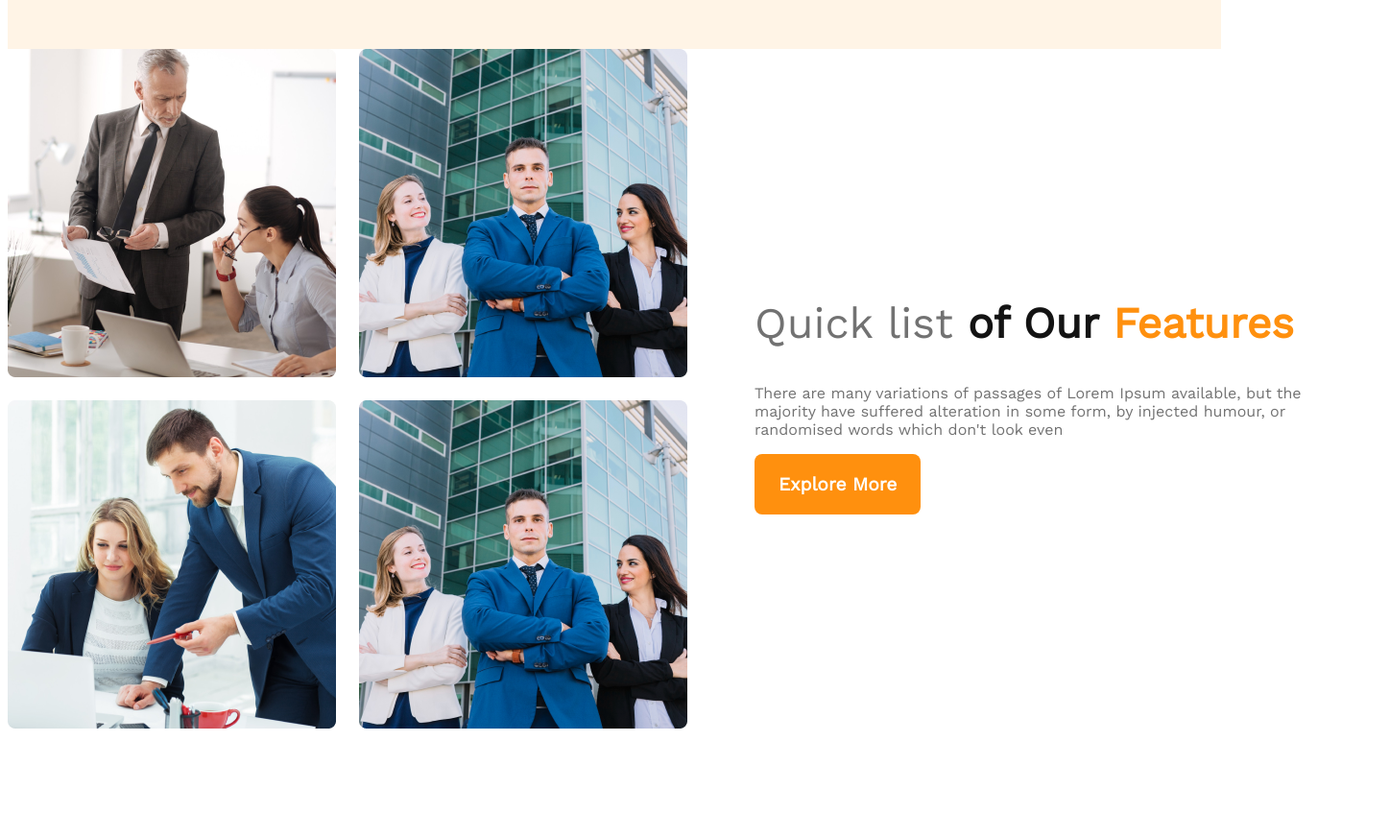
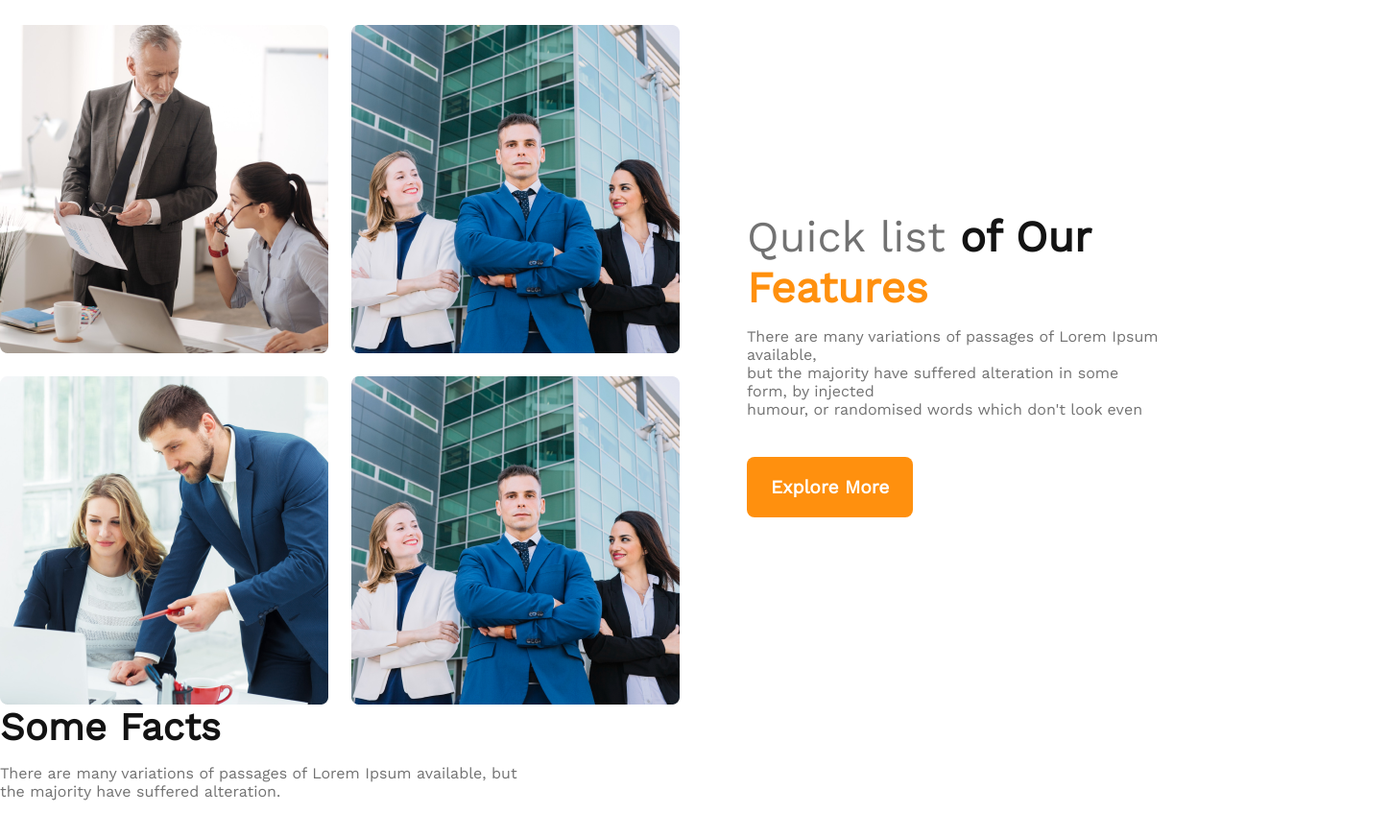
Before and after one commit to Git-Ratikul-Islam/Architecture-practice-responsive, a plain HTML site: page index.html in a window 1280 px wide. Shown: the part 954-1826 px from the top of the page at 96% size, 1448 px wide, since content can reach past the window. Before the commit the page ends 1721 px from the top, so only its background shows below. Drawn offline with nearby package versions, Linux system fonts and the light colour scheme.

Commit message:
mobile-and-medium-device-response-done

```diff
--- a/index.html
+++ b/index.html
@@ -24,7 +24,7 @@
                         <h1 class="banner-title">Brand New
                               Group of Architects
                         </h1>
-                        <p class="banner-description">There are many variations of passages of Lorem Ipsum available,
+                        <p class="text-gray-color">There are many variations of passages of Lorem Ipsum available,
                               but the
                               majority have suffered
                               alteration in some form, by injected humour, or randomised words which don't look even</p>
@@ -35,8 +35,8 @@
 
       </header>
       <main>
-            <div class="teams-container">
-                  <div class="teams-image">
+            <section class="teams-container">
+                  <div class="teams-image-container">
                         <img src="images/team1.png" alt="">
                         <img src="images/team2.png" alt="">
                         <img src="images/team3.png" alt="">
@@ -45,13 +45,32 @@
                   <div class="teams-content">
                         <h2 class="teams-title"><span class="first-text-style">Quick list</span> <span
                                     class="second-text-style">of Our</span> <span
-                                    class="thirt-text-styles">Features</span></h2>
-                        <p class="teams-description">There are many variations of passages of Lorem Ipsum available, but
-                              the majority have suffered alteration in some form, by injected humour, or randomised
+                                    class="third-text-styles">Features</span></h2>
+                        <p class="text-gray-color">There are many variations of passages of Lorem Ipsum available,<br>
+                              but
+                              the majority have suffered alteration in some form, by injected <br> humour, or
+                              randomised
                               words which don't look even</p>
                         <button class="btn-primary">Explore More</button>
                   </div>
-            </div>
+            </section>
+
+            <!-- features section -->
+            <section class="features">
+
+            </section>
+
+            <!-- facts section -->
+            <section class="facts">
+                  <h2 class="facts-title">Some Facts</h2>
+                  <p class="text-gray-color">There are many variations of passages of Lorem Ipsum available, but <br>
+                        the
+                        majority have suffered
+                        alteration.</p>
+
+            </section>
+
+
 
       </main>
       <footer>
--- a/style.css
+++ b/style.css
@@ -6,6 +6,9 @@
       font-family: 'Oswald', sans-serif;
       font-family: 'Roboto Condensed', sans-serif;
       font-family: 'Work Sans', sans-serif;
+      margin: 0;
+      padding: 0;
+      box-sizing: border-box;
 }
 
 /* shared styles */
@@ -18,8 +21,14 @@
       font-size: 1.2rem;
       font-weight: 600;
       cursor: pointer;
+      margin-top: 40px;
 }
 
+.text-gray-color {
+      color: #727272;
+      margin-top: 15px;
+
+}
 
 
 
@@ -33,6 +42,7 @@ nav {
       display: flex;
       justify-content: space-around;
       align-items: center;
+      margin-bottom: 32px;
 }
 
 .nav-title {
@@ -74,10 +84,7 @@ nav li a {
 
 }
 
-.banner-description {
-      color: #727272;
 
-}
 
 .banner img {
       margin-top: 20px;
@@ -86,8 +93,8 @@ nav li a {
 
 /* Main sections styles */
 main {
-      width: 1440px;
-      margin: 0 auto;
+      max-width: 1400px;
+      margin: 70px auto;
 }
 
 .teams-container {
@@ -95,7 +102,7 @@ main {
       align-items: center;
 }
 
-.teams-image {
+.teams-image-container {
       display: grid;
       grid-template-columns: repeat(2, 1fr);
       gap: 1.5rem;
@@ -106,7 +113,7 @@ main {
       padding-left: 70px;
 }
 
-.teams-description {
+.text-gray-color {
       color: #727272;
 
 }
@@ -128,11 +135,35 @@ main {
 
 }
 
-.thirt-text-styles {
+.third-text-styles {
       color: #FF900E;
       font-weight: 700;
 
 }
+
+
+
+/* features section starts here */
+
+
+
+
+
+
+/* facts section starts here */
+
+.facts-title {
+      color: #131313;
+      font-size: 2.5rem;
+
+}
+
+
+
+
+
+
+
 
 
 /* responsive area starts */
@@ -142,9 +173,16 @@ main {
             padding: 20px;
       }
 
-      nav {
+      nav,
+      .teams-container {
             flex-direction: column;
       }
+
+      .teams-image-container {
+            grid-template-columns: 1fr;
+      }
+
+
 }
 
 
@@ -152,7 +190,15 @@ main {
 
 @media screen and (min-width:576px) and (max-width:960px) {
 
-      nav {
+      nav,
+      .teams-container {
             flex-direction: column;
       }
+
+
+      .teams-content {
+            padding-right: 20px;
+            padding-left: 20px;
+      }
+
 }
```
